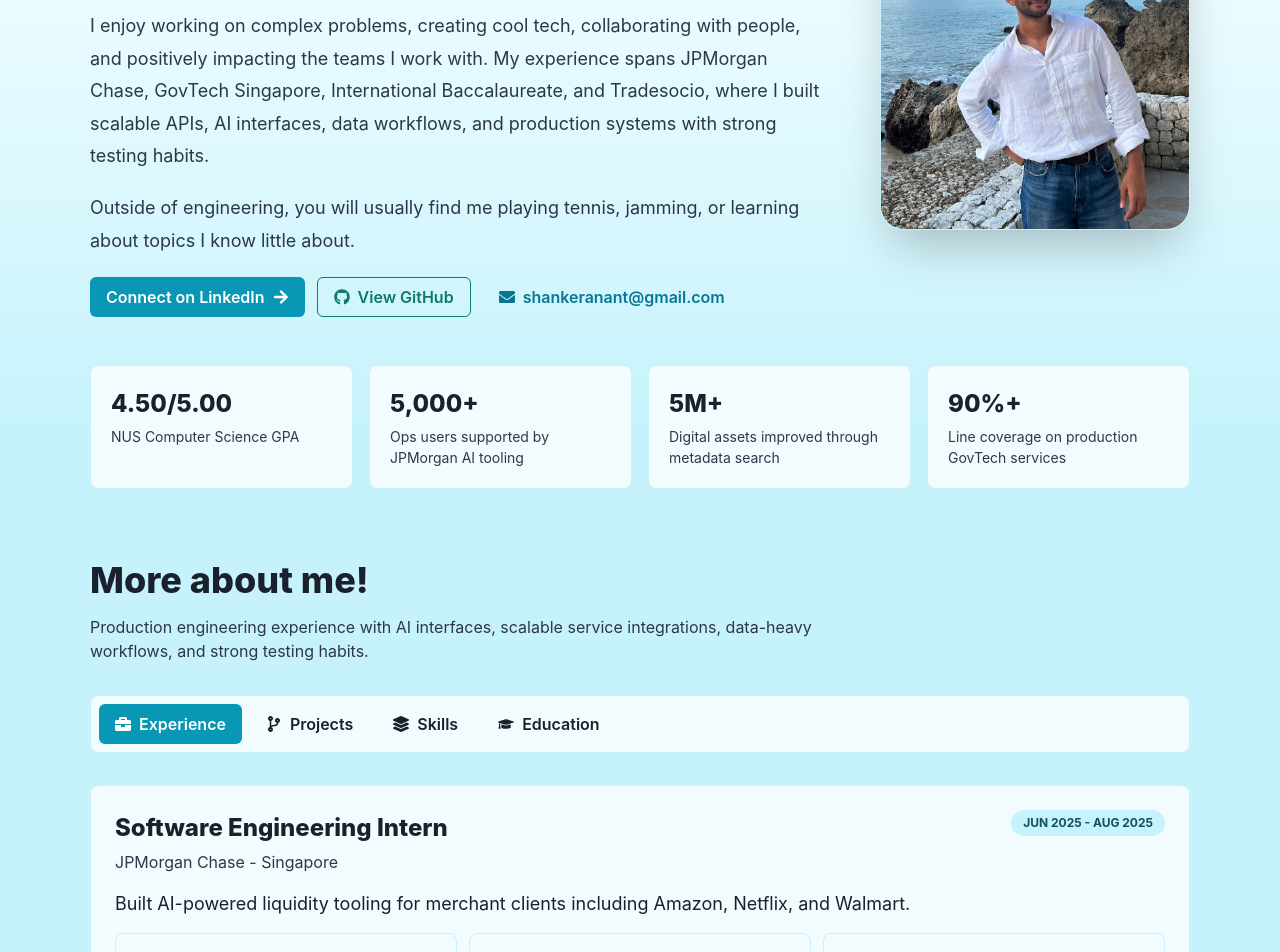
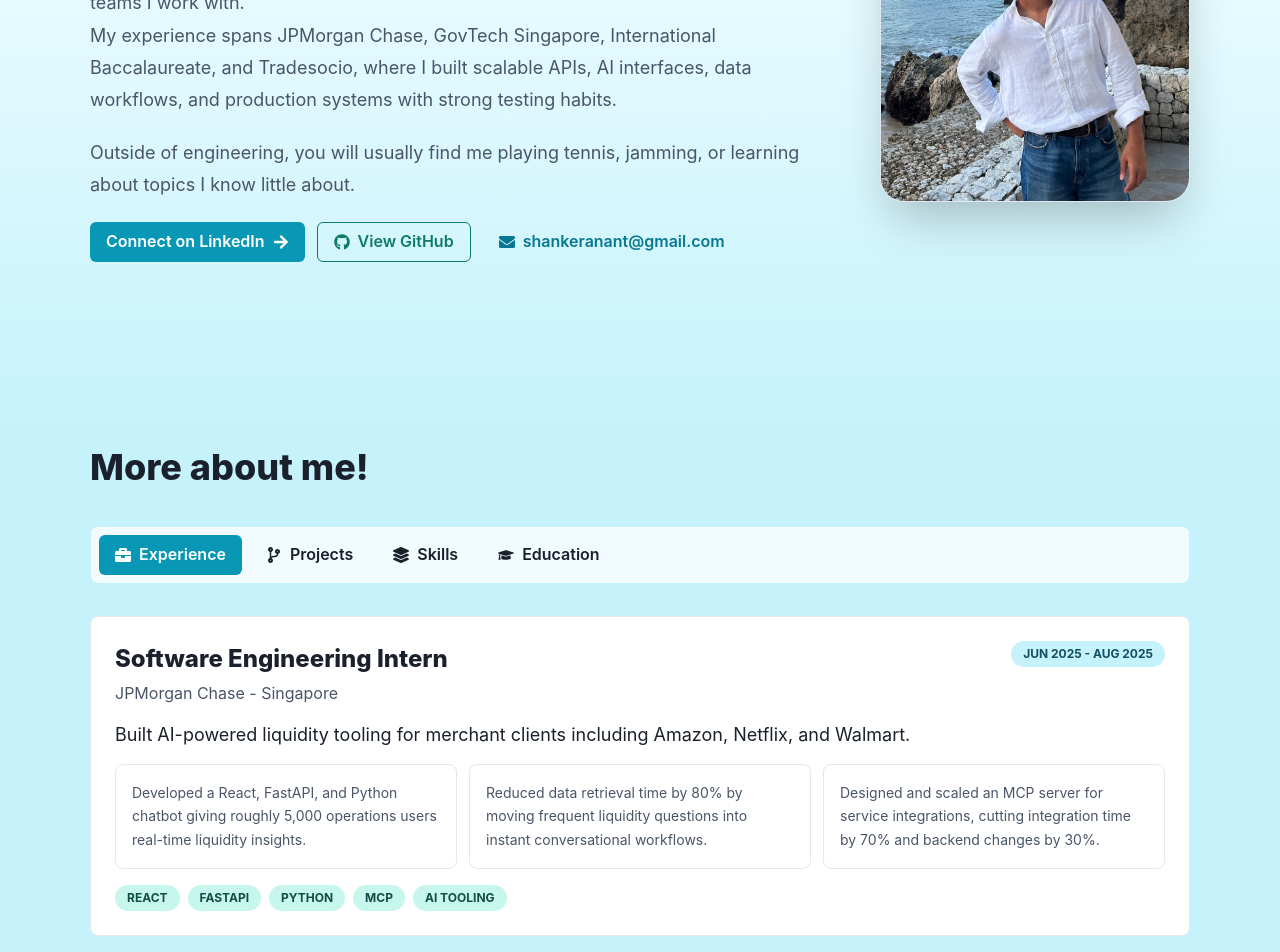
Before and after one commit to Anant1902/my-portfolio, a Next.js app: page / in a window 1280 px wide. Shown: the part 360-1312 px from the top of the page. Built offline with nearby package versions, Linux system fonts and the light colour scheme.

Commit message:
fix: Fix proportions

```diff
--- a/components/MyApp.tsx
+++ b/components/MyApp.tsx
@@ -1,6 +1,5 @@
 import {
     Box,
-    Button,
     Flex,
     HStack,
     IconButton,
@@ -11,6 +10,7 @@ import {
     useColorModeValue,
     VStack
 } from "@chakra-ui/react";
+import { useEffect, useRef, useState } from "react";
 import { FaFileAlt, FaGithub, FaLinkedin, FaMoon, FaSun, FaEnvelope } from 'react-icons/fa'
 import Head from './heading'
 import Profile from './profile'
@@ -18,22 +18,54 @@ import Profile from './profile'
 export default function MyApp() {
     const {colorMode, toggleColorMode } = useColorMode();
     const isDark = colorMode === 'dark';
-    const pageBg = useColorModeValue(
-        "linear(to-b, white, ocean.50, ocean.100)",
-        "linear(to-b, ocean.700, ocean.800, gray.900)"
+    const pageBg = useColorModeValue("ocean.100", "gray.900");
+    const pageGradient = useColorModeValue(
+        "linear(to-b, white 0%, ocean.50 42%, ocean.100 100vh)",
+        "linear(to-b, ocean.700 0%, ocean.800 48%, gray.900 100vh)"
     );
-    const pageBaseBg = useColorModeValue("ocean.100", "gray.900");
+    const navRef = useRef<HTMLDivElement | null>(null);
+    const heroRef = useRef<HTMLDivElement | null>(null);
+    const profilePreviewRef = useRef<HTMLDivElement | null>(null);
+    const [profileOffset, setProfileOffset] = useState(0);
+
+    useEffect(() => {
+        const previewBuffer = 32;
+
+        const updateProfileOffset = () => {
+            const viewportHeight = window.innerHeight;
+            const navHeight = navRef.current?.offsetHeight ?? 0;
+            const heroHeight = heroRef.current?.offsetHeight ?? 0;
+            const previewHeight = profilePreviewRef.current?.offsetHeight ?? 0;
+            const landingHeight = navHeight + heroHeight;
+            const remainingFirstViewport = viewportHeight - landingHeight;
+
+            if (remainingFirstViewport >= previewHeight + previewBuffer || landingHeight >= viewportHeight) {
+                setProfileOffset(0);
+                return;
+            }
+
+            setProfileOffset(Math.max(0, remainingFirstViewport));
+        };
+
+        updateProfileOffset();
+        window.addEventListener("resize", updateProfileOffset);
+
+        const observer = new ResizeObserver(updateProfileOffset);
+        if (navRef.current) observer.observe(navRef.current);
+        if (heroRef.current) observer.observe(heroRef.current);
+        if (profilePreviewRef.current) observer.observe(profilePreviewRef.current);
+
+        return () => {
+            window.removeEventListener("resize", updateProfileOffset);
+            observer.disconnect();
+        };
+    }, []);
 
     return(
-        <Box
-            minH="100vh"
-            bg={pageBaseBg}
-            bgGradient={pageBg}
-            bgSize="100% 100vh"
-            bgRepeat="no-repeat"
-        >
+        <Box minH="100vh" bg={pageBg} bgGradient={pageGradient} bgSize="100% 100vh" bgRepeat="no-repeat">
             <VStack spacing={0} align="stretch">
                 <Flex
+                    ref={navRef}
                     as="nav"
                     w="100%"
                     maxW="1180px"
@@ -70,8 +102,10 @@ export default function MyApp() {
                         />
                     </HStack>
                 </Flex>
-                <Head />
-                <Profile />
+                <Box ref={heroRef}>
+                    <Head />
+                </Box>
+                <Profile topOffset={profileOffset} previewRef={profilePreviewRef} />
             </VStack>
         </Box>
     )
--- a/components/educationInfo.tsx
+++ b/components/educationInfo.tsx
@@ -41,10 +41,10 @@ const studentQuotes = [
 ];
 
 export default function EducationInfo() {
-    const cardBg = useColorModeValue("rgba(255, 255, 255, 0.78)", "whiteAlpha.100");
-    const quoteBg = useColorModeValue("ocean.50", "blackAlpha.300");
-    const borderColor = useColorModeValue("ocean.100", "whiteAlpha.200");
-    const muted = useColorModeValue("gray.700", "ocean.100");
+    const cardBg = useColorModeValue("white", "whiteAlpha.100");
+    const quoteBg = useColorModeValue("gray.50", "blackAlpha.300");
+    const borderColor = useColorModeValue("gray.200", "whiteAlpha.200");
+    const muted = useColorModeValue("gray.600", "ocean.100");
 
     return (
         <Stack spacing={6}>
--- a/components/experienceInfo.tsx
+++ b/components/experienceInfo.tsx
@@ -80,9 +80,9 @@ const experiences = [
 ];
 
 export default function ExperienceInfo() {
-    const cardBg = useColorModeValue("rgba(255, 255, 255, 0.78)", "whiteAlpha.100");
-    const borderColor = useColorModeValue("ocean.100", "whiteAlpha.200");
-    const muted = useColorModeValue("gray.700", "ocean.100");
+    const cardBg = useColorModeValue("white", "whiteAlpha.100");
+    const borderColor = useColorModeValue("gray.200", "whiteAlpha.200");
+    const muted = useColorModeValue("gray.600", "ocean.100");
 
     return (
         <Stack spacing={5}>
--- a/components/heading.tsx
+++ b/components/heading.tsx
@@ -4,9 +4,9 @@ import { Badge, Image, Link, useColorModeValue } from "@chakra-ui/react";
 import { FaArrowRight, FaEnvelope, FaGithub } from "react-icons/fa";
 
 export default function Heading() {
-    const muted = useColorModeValue("gray.700", "ocean.100");
-    const panelBg = useColorModeValue("rgba(255, 255, 255, 0.78)", "whiteAlpha.100");
-    const borderColor = useColorModeValue("ocean.100", "whiteAlpha.200");
+    const muted = useColorModeValue("gray.600", "ocean.100");
+    const panelBg = useColorModeValue("white", "whiteAlpha.100");
+    const borderColor = useColorModeValue("gray.200", "whiteAlpha.200");
     const nameColor = useColorModeValue("ocean.700", "white");
 
     return (
@@ -30,24 +30,19 @@ export default function Heading() {
                         >
                             Anant Shanker
                         </Text>
-                        <Text
-                            mt={4}
-                            fontSize={{ base: "xl", md: "2xl" }}
-                            color={muted}
-                            maxW="760px"
-                            lineHeight="1.45"
-                        >
-                            Recent NUS Computer Science graduate passionate about high-quality code, systems,
-                            AI, and building useful technology with thoughtful teams.
-                        </Text>
                     </Box>
 
                     <Text color={muted} fontSize={{ base: "md", md: "lg" }} maxW="740px" lineHeight="1.8">
-                        I enjoy working on complex problems, creating cool tech, collaborating with people, and
-                        positively impacting the teams I work with. My experience spans JPMorgan Chase, GovTech
-                        Singapore, International Baccalaureate, and Tradesocio, where I built scalable APIs, AI
-                        interfaces, data workflows, and production systems with strong testing habits.
+                        Hey! I am Anant, a recent CS undergraduate from NUS. I am passionate about high-quality code,
+                        systems, AI, and all other things tech. I enjoy working on complex problems, creating cool
+                        tech, collaborating with people, and positively impacting the teams I work with.
+                        <br />
+                        My experience
+                        spans JPMorgan Chase, GovTech Singapore, International Baccalaureate, and Tradesocio, where I
+                        built scalable APIs, AI interfaces, data workflows, and production systems with strong testing
+                        habits.
                     </Text>
+
                     <Text color={muted} fontSize={{ base: "md", md: "lg" }} maxW="740px" lineHeight="1.8">
                         Outside of engineering, you will usually find me playing tennis, jamming, or learning about
                         topics I know little about.
@@ -83,27 +78,6 @@ export default function Heading() {
                     />
                 </Box>
             </Flex>
-
-            <SimpleGrid columns={{ base: 1, md: 4 }} spacing={4} pt={{ base: 6, md: 10 }}>
-                {[
-                    ["4.50/5.00", "NUS Computer Science GPA"],
-                    ["5,000+", "Ops users supported by JPMorgan AI tooling"],
-                    ["5M+", "Digital assets improved through metadata search"],
-                    ["90%+", "Line coverage on production GovTech services"],
-                ].map(([value, label]) => (
-                    <Box
-                        key={label}
-                        p={5}
-                        bg={panelBg}
-                        border="1px solid"
-                        borderColor={borderColor}
-                        borderRadius="8px"
-                    >
-                        <Text fontSize="2xl" fontWeight="800">{value}</Text>
-                        <Text mt={1} color={muted} fontSize="sm">{label}</Text>
-                    </Box>
-                ))}
-            </SimpleGrid>
         </Stack>
     )
 }
--- a/components/profile.tsx
+++ b/components/profile.tsx
@@ -1,4 +1,4 @@
-import React, { useState } from 'react'
+import React, { RefObject, useState } from 'react'
 import { Box, Button, Flex, HStack, Text, useColorModeValue } from '@chakra-ui/react'
 import { FaBriefcase, FaCodeBranch, FaGraduationCap, FaLayerGroup } from 'react-icons/fa'
 import ProjectInfo from './projectInfo'
@@ -13,9 +13,13 @@ const tabs = [
     { id: 'education', label: 'Education', icon: FaGraduationCap },
 ]
 
-export default function Profile() {
+type ProfileProps = {
+    topOffset?: number;
+    previewRef?: RefObject<HTMLDivElement>;
+}
+
+export default function Profile({ topOffset = 0, previewRef }: ProfileProps) {
     const [activeTab, setActiveTab] = useState('experiences');
-    const muted = useColorModeValue("gray.700", "ocean.100");
     const tabBg = useColorModeValue("rgba(255, 255, 255, 0.78)", "whiteAlpha.100");
     const borderColor = useColorModeValue("ocean.100", "whiteAlpha.200");
 
@@ -35,14 +39,18 @@ export default function Profile() {
     }
 
     return (
-        <Flex w="100%" maxW="1180px" mx="auto" px={{ base: 5, md: 10 }} pb={{ base: 16, md: 24 }}>
+        <Flex
+            w="100%"
+            maxW="1180px"
+            mx="auto"
+            px={{ base: 5, md: 10 }}
+            pb={{ base: 16, md: 24 }}
+            style={{ marginTop: topOffset }}
+        >
             <Box w="100%">
+                <Box ref={previewRef} mb={8}>
                     <Box mb={8}>
                         <Text fontWeight="800" fontSize={{ base: "3xl", md: "4xl" }}>More about me!</Text>
-                    <Text color={muted} mt={2} maxW="760px">
-                        Production engineering experience with AI interfaces, scalable service integrations,
-                        data-heavy workflows, and strong testing habits.
-                    </Text>
                     </Box>
 
                     <HStack
@@ -53,7 +61,6 @@ export default function Profile() {
                         borderColor={borderColor}
                         borderRadius="8px"
                         p={2}
-                    mb={8}
                     >
                         {tabs.map((tab) => {
                             const Icon = tab.icon;
@@ -73,6 +80,7 @@ export default function Profile() {
                             )
                         })}
                     </HStack>
+                </Box>
 
                 {renderContent()}
             </Box>
--- a/components/projectInfo.tsx
+++ b/components/projectInfo.tsx
@@ -79,9 +79,9 @@ const projects = [
 ];
 
 export default function ProjectInfo() {
-    const cardBg = useColorModeValue("rgba(255, 255, 255, 0.78)", "whiteAlpha.100");
-    const borderColor = useColorModeValue("ocean.100", "whiteAlpha.200");
-    const muted = useColorModeValue("gray.700", "ocean.100");
+    const cardBg = useColorModeValue("white", "whiteAlpha.100");
+    const borderColor = useColorModeValue("gray.200", "whiteAlpha.200");
+    const muted = useColorModeValue("gray.600", "ocean.100");
 
     return (
         <SimpleGrid columns={{ base: 1, lg: 2 }} spacing={5}>
--- a/components/skillsInfo.tsx
+++ b/components/skillsInfo.tsx
@@ -37,9 +37,9 @@ const skillGroups = [
 ];
 
 export default function SkillsInfo() {
-    const cardBg = useColorModeValue("rgba(255, 255, 255, 0.78)", "whiteAlpha.100");
-    const borderColor = useColorModeValue("ocean.100", "whiteAlpha.200");
-    const muted = useColorModeValue("gray.700", "ocean.100");
+    const cardBg = useColorModeValue("white", "whiteAlpha.100");
+    const borderColor = useColorModeValue("gray.200", "whiteAlpha.200");
+    const muted = useColorModeValue("gray.600", "ocean.100");
 
     return (
         <Stack spacing={6}>
--- a/pages/_app.tsx
+++ b/pages/_app.tsx
@@ -60,7 +60,7 @@ const theme = extendTheme({
   styles: {
     global: {
       body: {
-        bg: 'ocean.50',
+        bg: 'ocean.100',
       },
     },
   },
```
Lines whose indentation alone changed are shown as unchanged.
